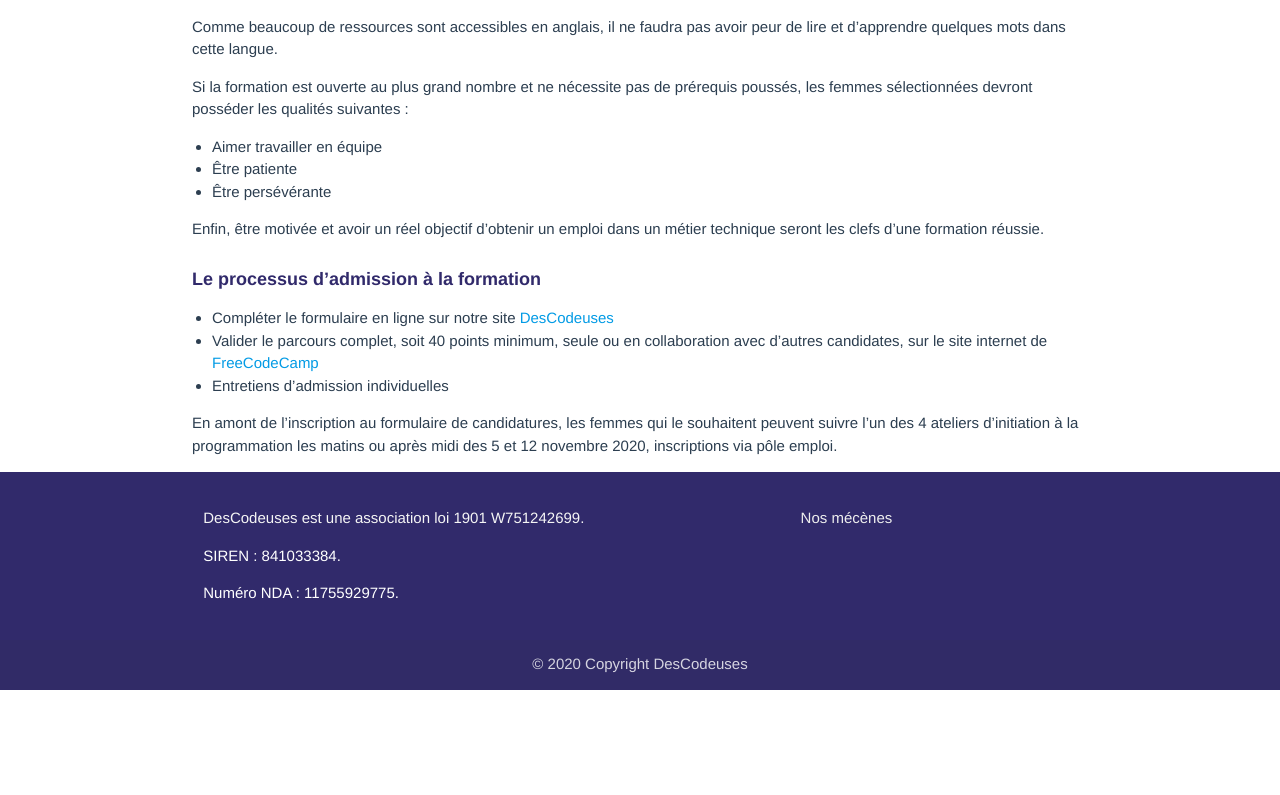
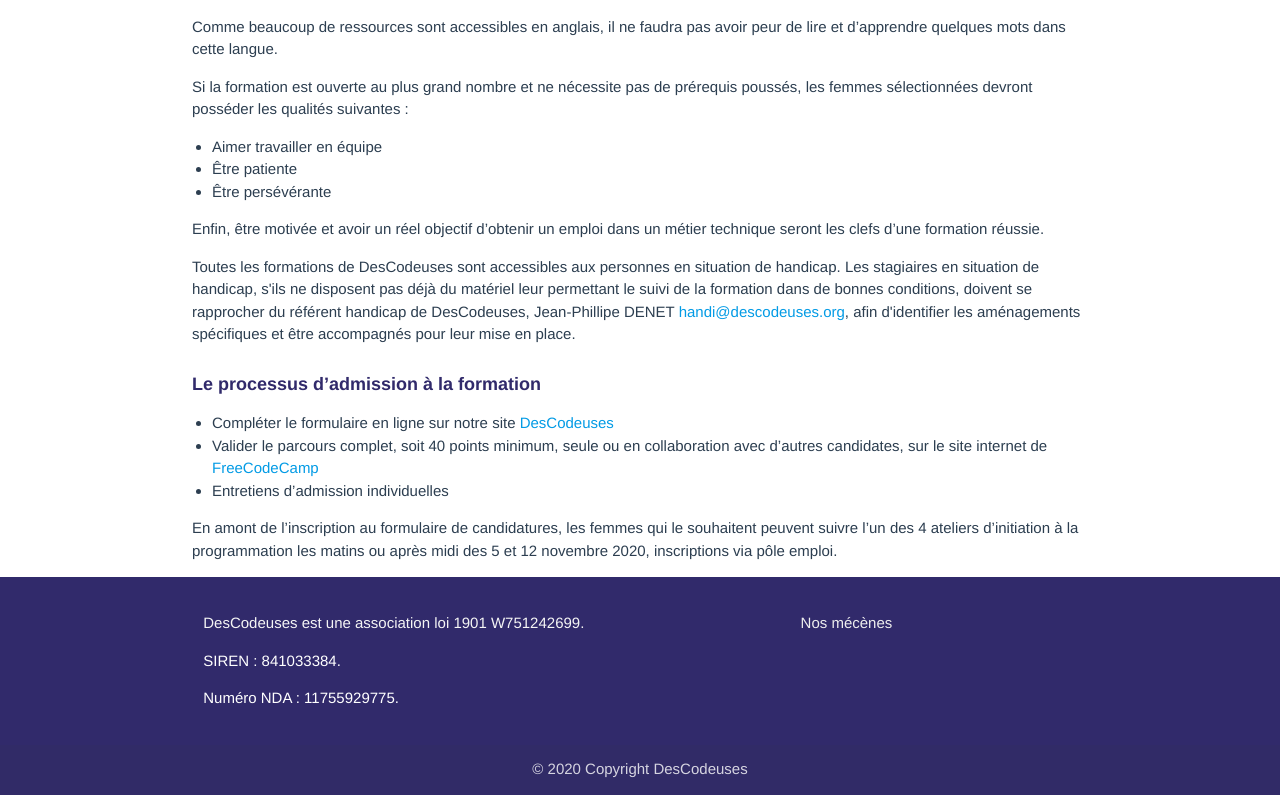
Before and after one commit to descodeuses/site, a Vue app: page /frontend in a window 1280 px wide. Shown: the part 4342-5137 px from the top of the page. Before the commit the page ends 5032 px from the top, so only its background shows below. Built offline with nearby package versions, Linux system fonts and the light colour scheme; no server answers.

Commit message:
update content

```diff
--- a/src/pages/frontend.vue
+++ b/src/pages/frontend.vue
@@ -275,6 +275,8 @@
 
     <p>Enfin, être motivée et avoir un réel objectif d’obtenir un emploi dans un métier technique seront les clefs d’une formation réussie. </p>
 
+    <p>Toutes les formations de DesCodeuses sont accessibles aux personnes en situation de handicap.
+Les stagiaires en situation de handicap, s'ils ne disposent pas déjà du matériel leur permettant le suivi de la formation dans de bonnes conditions, doivent se rapprocher du référent handicap de DesCodeuses, Jean-Phillipe DENET <a href="mailto:handi@descodeuses.org">handi@descodeuses.org</a>, afin d'identifier les aménagements spécifiques et être accompagnés pour leur mise en place.</p>
 
     <h3>Le processus d’admission à la formation </h3>
 
```
